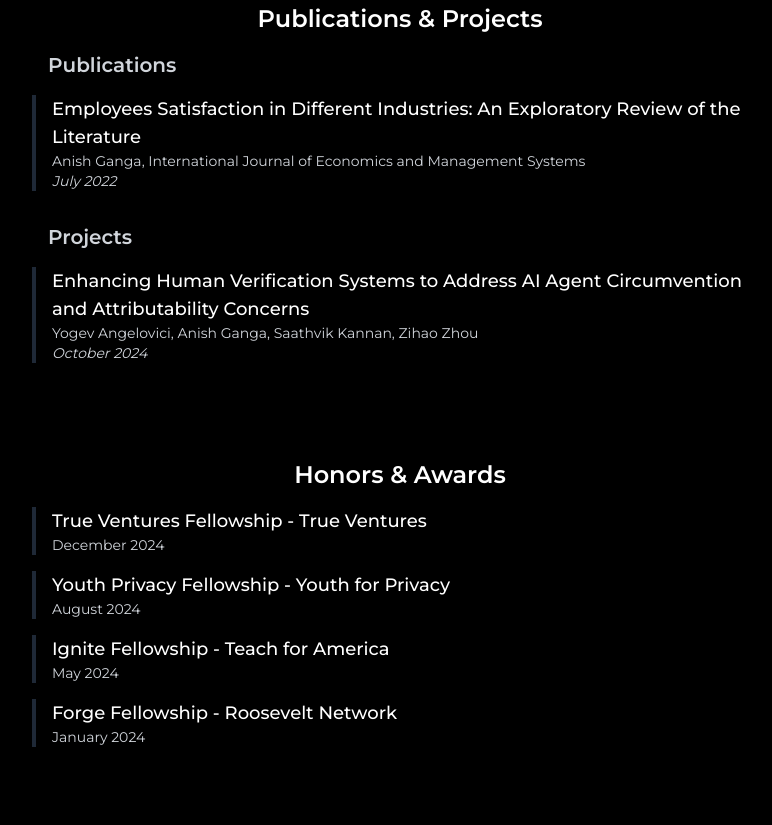
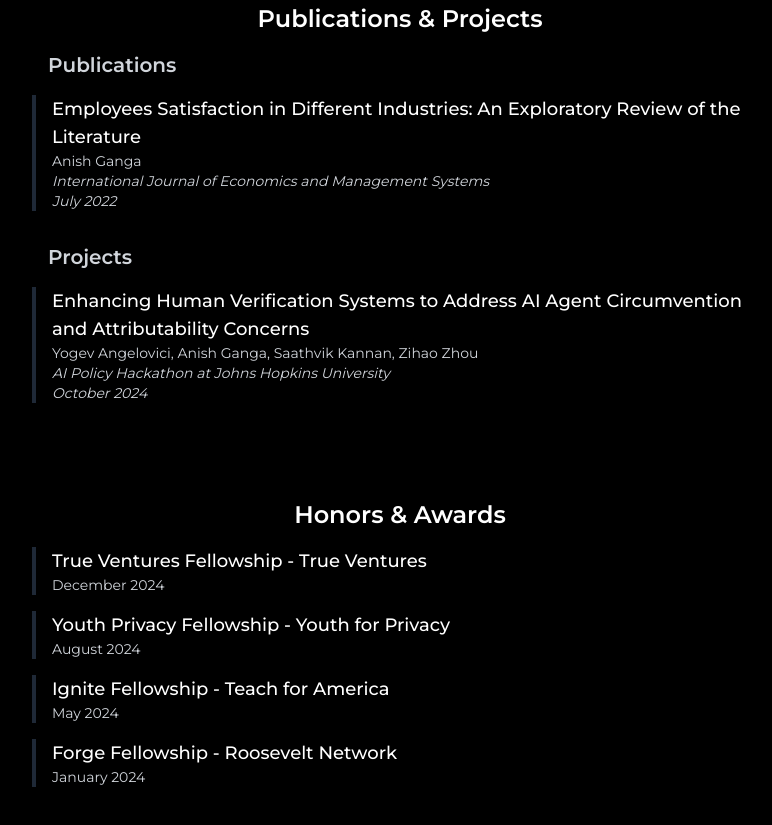
Before and after one commit to 4n15h/4n15h.github.io, a plain HTML site: page index.html in a window 1280 px wide. Shown: the part 2195-3020 px from the top of the page, without its empty margins (240-1012 px from the left). Drawn offline with nearby package versions, Linux system fonts and the light colour scheme.

Commit message:
updated italics for publication outlets

```diff
--- a/index.html
+++ b/index.html
@@ -179,7 +179,8 @@
                         <h4 class="text-lg font-medium text-white">
                             <a href="https://www.iaras.org/home/caijems/employees-satisfaction-in-different-industries-an-exploratory-review-of-the-literature" class="hover:text-blue-300" target="_blank" rel="noopener noreferrer">Employees Satisfaction in Different Industries: An Exploratory Review of the Literature</a>
                         </h4>
-                        <p class="text-gray-300 text-sm">Anish Ganga, International Journal of Economics and Management Systems</p>
+                        <p class="text-gray-300 text-sm">Anish Ganga</p>
+                        <p class="text-gray-300 text-sm italic">International Journal of Economics and Management Systems</p>
                         <p class="text-gray-300 text-sm italic">July 2022</p>
                     </div>
                 </div>
@@ -194,6 +195,7 @@
                             <a href="https://www.apartresearch.com/project/enhancing-human-verification-systems-to-address-ai-agent-circumvention-and-attributability-concerns" class="hover:text-blue-300" target="_blank" rel="noopener noreferrer">Enhancing Human Verification Systems to Address AI Agent Circumvention and Attributability Concerns</a>
                         </h4>
                         <p class="text-gray-300 text-sm">Yogev Angelovici, Anish Ganga, Saathvik Kannan, Zihao Zhou</p>
+                        <p class="text-gray-300 text-sm italic">AI Policy Hackathon at Johns Hopkins University</p>
                         <p class="text-gray-300 text-sm italic">October 2024</p>
                     </div>
                 </div>
```
